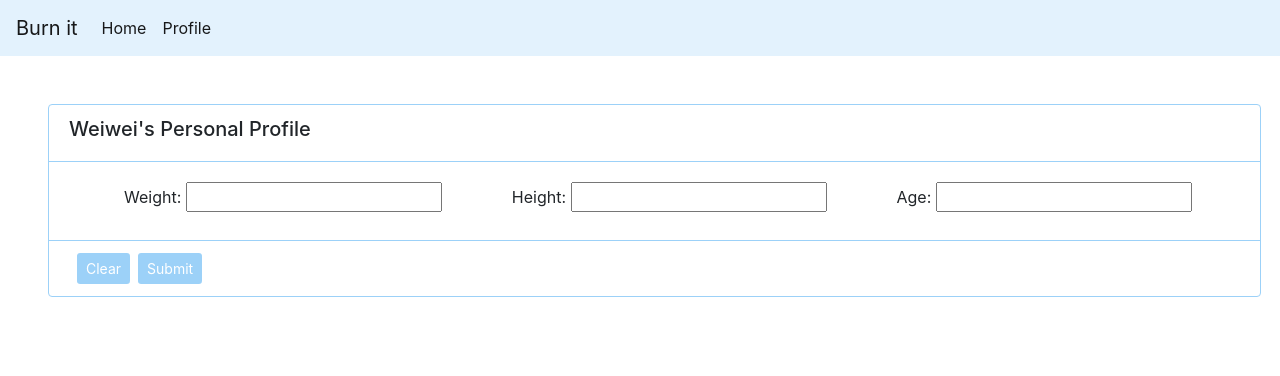
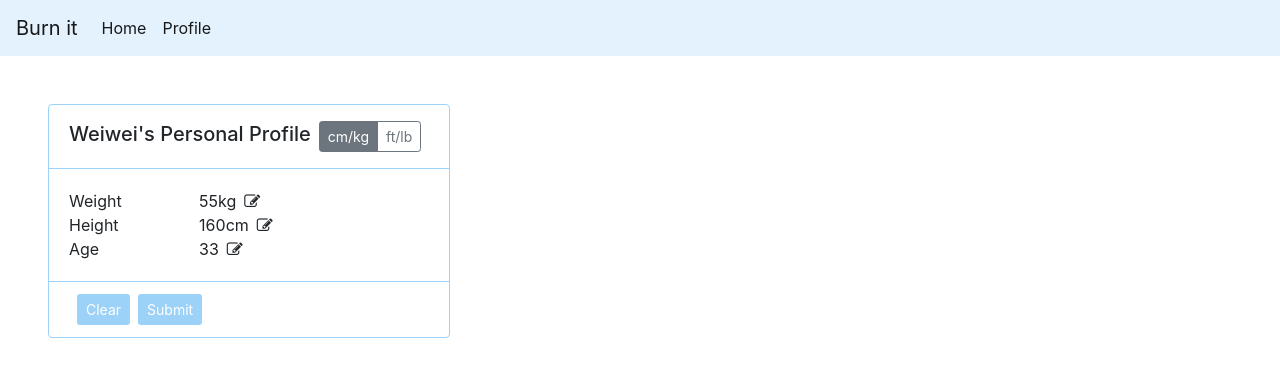
Before and after one commit to wwjin1986/burn, a React (Create React App) app: page /profile in a window 1280 px wide. Shown: the top 376 px of the page. Built offline with nearby package versions, Linux system fonts and the light colour scheme.

Commit message:
added meter picker

```diff
--- a/package.json
+++ b/package.json
@@ -11,6 +11,7 @@
     "react-dom": "^16.8.6",
     "react-router-dom": "^4.3.0",
     "react-scripts": "3.0.1",
+    "react-simple-editlabel": "^1.0.2",
     "react-widgets": "^4.4.11"
   },
   "scripts": {
@@ -37,6 +38,7 @@
     ]
   },
   "devDependencies": {
-    "gh-pages": "^2.0.1"
+    "gh-pages": "^2.0.1",
+    "react-edit-inline": "^1.0.8"
   }
 }
--- a/src/components/Health.jsx
+++ b/src/components/Health.jsx
@@ -3,7 +3,22 @@ class Health extends Component {
   state = {
     height: 160,
     weight: 55,
-    age: 33
+    age: 33,
+    meter: "cm"
+  };
+  handleSelectMeter = event => {
+    this.setState({ meter: event.target.name });
+    console.log(this.state.meter);
+    if (event.target.name === "cm")
+      this.setState({
+        weight: Math.round(this.state.weight * 0.45359237),
+        height: Math.round(this.state.height * 30.48 * 10) / 10
+      });
+    else
+      this.setState({
+        weight: Math.round(this.state.weight * 2.20462262185),
+        height: Math.round(this.state.height * 0.0328084 * 100) / 100
+      });
   };
   render() {
     return (
@@ -18,19 +33,81 @@ class Health extends Component {
           className="card-header bg-transparent"
           style={{ borderColor: "#9cd1f8" }}
         >
-          <h5>Weiwei's Personal Profile</h5>
+          <div style={{ display: "inline-block" }}>
+            <h5>Weiwei's Personal Profile</h5>
+          </div>
+          <div
+            className="btn-group btn-group-toggle btn-sm"
+            data-toggle="button"
+            style={{ display: "inline-block" }}
+          >
+            <label
+              className={
+                this.state.meter === "cm"
+                  ? "btn btn-sm btn-outline-secondary active"
+                  : "btn btn-sm btn-outline-secondary"
+              }
+            >
+              <input
+                type="radio"
+                name="cm"
+                checked={this.state.meter === "cm"}
+                onChange={this.handleSelectMeter}
+              />
+              cm/kg
+            </label>
+            <label
+              className={
+                this.state.meter === "ft"
+                  ? "btn btn-sm btn-outline-secondary active"
+                  : "btn btn-sm btn-outline-secondary"
+              }
+            >
+              <input
+                type="radio"
+                name="ft"
+                checked={this.state.meter === "ft"}
+                onChange={this.handleSelectMeter}
+              />
+              ft/lb
+            </label>
+          </div>
         </div>
-        <div className="card-body ">
-          <div className="row mr-5">
-            <label>
-              Weight: <input type="number" />
-            </label>
-            <label>
-              Height: <input type="number" />
-            </label>
-            <label>
-              Age: <input type="number" />
-            </label>
+        <div className="card-body">
+          <div className="row">
+            <div className="col-4">Weight</div>
+            <div className="col-7">
+              {this.state.weight}
+              {this.state.meter === "cm" ? "kg" : "lb"}
+              <i
+                className="fa fa-pencil-square-o ml-2"
+                aria-hidden="true"
+                style={{ cursor: "pointer" }}
+              />
+            </div>
+          </div>
+          <div className="row">
+            <div className="col-4">Height</div>
+            <div className="col-7">
+              {this.state.height}
+              {this.state.meter === "cm" ? "cm" : "ft"}
+              <i
+                className="fa fa-pencil-square-o ml-2"
+                aria-hidden="true"
+                style={{ cursor: "pointer" }}
+              />
+            </div>
+          </div>
+          <div className="row">
+            <div className="col-4">Age</div>
+            <div className="col-7">
+              {this.state.age}
+              <i
+                className="fa fa-pencil-square-o ml-2"
+                aria-hidden="true"
+                style={{ cursor: "pointer" }}
+              />
+            </div>
           </div>
         </div>
 
```
Also changed, not shown: 1 other file (tests, documents, lock files or other folders).
